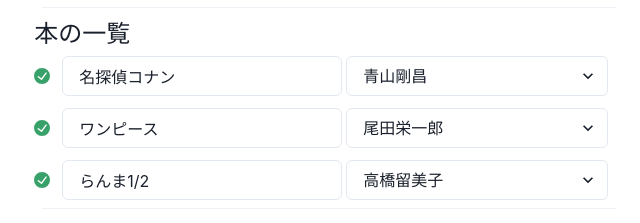
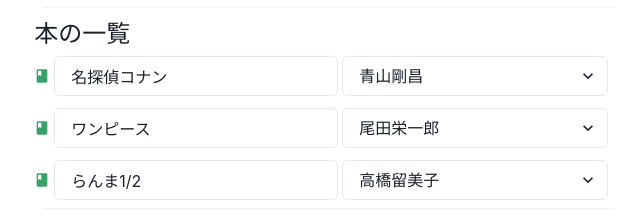
Before and after one commit to nkgrnkgr/zustand-mutation-example, a React (Vite) app: page / in a window 1280 px wide. Shown: the part 169-392 px from the top of the page, without its empty margins (319-959 px from the left). Built offline with nearby package versions, Linux system fonts and the light colour scheme.

Commit message:
react-iconsの追加

```diff
--- a/package.json
+++ b/package.json
@@ -17,6 +17,7 @@
     "immer": "^9.0.15",
     "react": "^18.2.0",
     "react-dom": "^18.2.0",
+    "react-icons": "^4.4.0",
     "uuid": "^9.0.0",
     "zustand": "^4.1.1"
   },
--- a/src/components/BookItem.tsx
+++ b/src/components/BookItem.tsx
@@ -1,8 +1,8 @@
-import { CheckCircleIcon } from "@chakra-ui/icons";
-import { Input, ListIcon, ListItem } from "@chakra-ui/react";
+import { Icon, Input, ListItem } from "@chakra-ui/react";
+import { useBooksStore } from "../modules/bookStore";
 import { AUTHORS } from "../modules/constants";
-import { useBooksStore } from "../modules/bookStore";
 import { AuthorSelect } from "./AuthorSelect";
+import { MdBook } from "react-icons/md";
 
 type Props = {
   bookId: string;
@@ -39,7 +39,7 @@
         gap: 1,
       }}
     >
-      <ListIcon as={CheckCircleIcon} color="green.500" />
+      <Icon as={MdBook} color="green.500" />
       <Input
         type="text"
         value={book.title}
```
Also changed, not shown: 1 other file (tests, documents, lock files or other folders).
